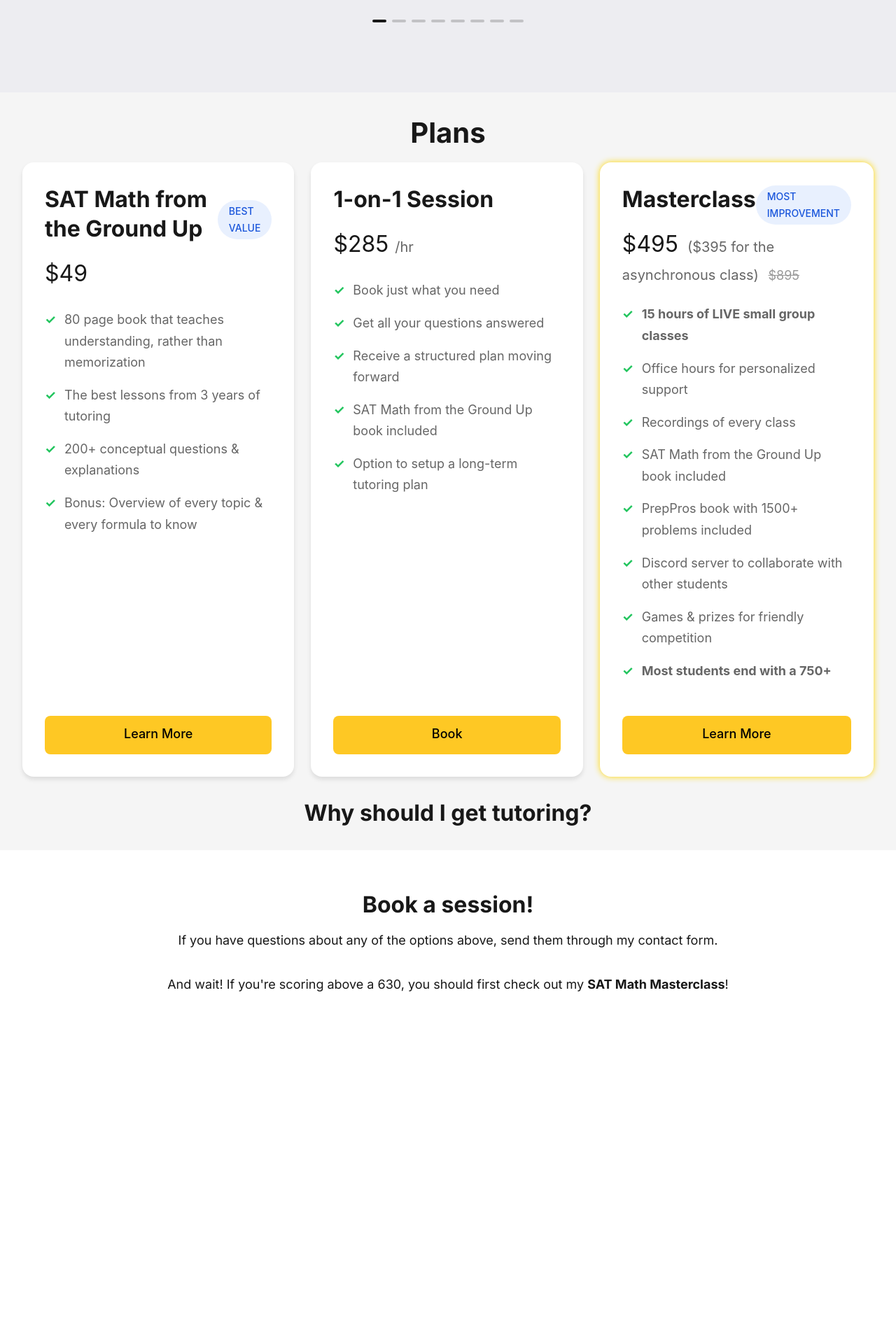
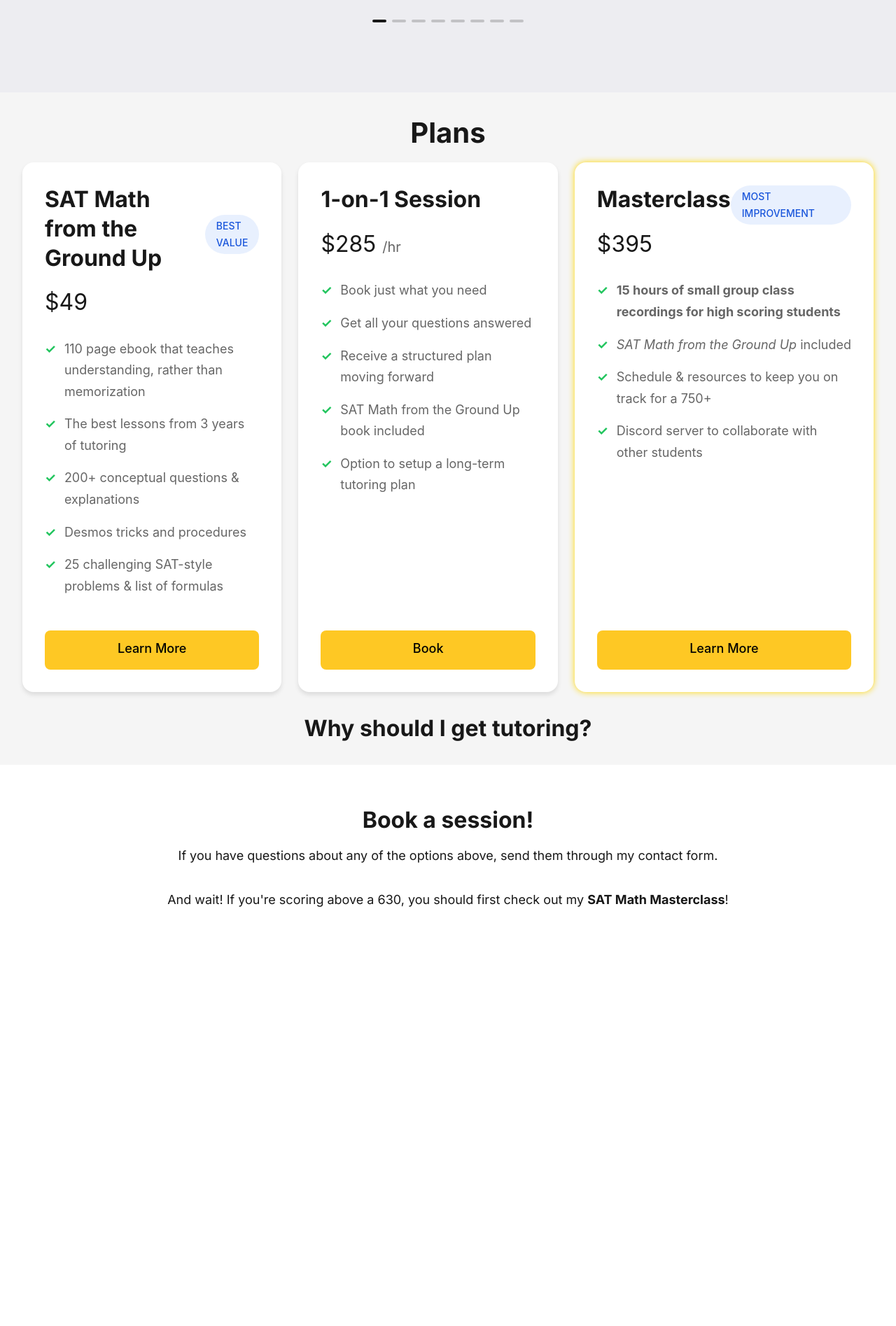
Before and after one commit to qExobyte/qExobyte.github.io, a Jekyll site: the page built from index.html, in a window 1280 px wide. Shown: the part 1405-3300 px from the top of the page at 70% size. Built offline with Jekyll 4.4.1, drawn with Linux system fonts in a browser that asks for light colours; nearby versions of some CDN libraries; some web fonts are replaced.

Commit message:
masterclass update

```diff
--- /dev/null
+++ b/_includes/masterclass/async-list-no-x.html
@@ -0,0 +1,7 @@
+<ul class="feature-list">
+    <!--    <li class="feature-item">Remaining LIVE small group classes for ambitious students</li>-->
+    <li class="feature-item"><b>15 hours of small group class recordings for high scoring students</b></li>
+    <li class="feature-item"><i style="white-space: nowrap;">SAT Math from the Ground Up</i>&nbsp;included</li>
+    <li class="feature-item">Schedule & resources to keep you on track for a 750+</li>
+    <li class="feature-item">Discord server to collaborate with other students</li>
+</ul>
--- a/_includes/masterclass/async.html
+++ b/_includes/masterclass/async.html
@@ -1,8 +1,6 @@
 <div style="text-align: center; margin-top: 3rem;">
         <div style="max-width: 600px; text-align: center; margin: auto;">
-            <h3 style="margin-bottom: 1rem; font-weight: normal;">The live cohort for this SAT has already begun. </h3>
-            <br>
-            <h3>However, you can join the class <b>asynchronously</b>, watching the October cohort's recordings and studying the materials at your own pace.</h3>
+            <h3>Or get started right away with the <b>asynchronous class</b>, watching the October cohort's recordings and studying the materials at your own pace.</h3>
         </div>
 </div>
 
--- a/_includes/masterclass/interest.html
+++ b/_includes/masterclass/interest.html
@@ -19,7 +19,7 @@
     <div class="pricing-wrapper" style="background-color: #FFFFFF;">
         <div class="pricing-container">
             <div class="pricing-card" style="max-width: 600px; margin: auto;">
-                <h3>Fill out the interest form and I'll be in touch:</h3>
+                <h3>Claim your spot on the waitlist:</h3>
                 <div style="text-align: center; margin-top: 2rem;">
                     <a href="https://forms.gle/c3snjhAjX2MGu4EC8" class="enroll-button" target="_blank"><b>Send interest</b></a>
                 </div>
--- a/_includes/section-pricing.html
+++ b/_includes/section-pricing.html
@@ -27,10 +27,11 @@
                     </span>
                 </div>
                 <ul class="feature-list">
-                    <li class="feature-item">80 page book that teaches understanding, rather than memorization</li>
+                    <li class="feature-item">110 page ebook that teaches understanding, rather than memorization</li>
                     <li class="feature-item">The best lessons from 3 years of tutoring</li>
                     <li class="feature-item">200+ conceptual questions & explanations</li>
-                    <li class="feature-item">Bonus: Overview of every topic & every formula to know</li>
+                    <li class="feature-item">Desmos tricks and procedures</li>
+                    <li class="feature-item">25 challenging SAT-style problems & list of formulas</li>
                 </ul>
                 <a href="/book">
                     <button class="enroll-button">Learn More</button>
@@ -81,7 +82,7 @@
                     <span class="original-price">{% if  site.data.settings.stats.class-sale %}${{site.data.settings.stats.class }}{% endif %}</span>
                 </div>
                 {% if site.data.settings.stats.late %}
-                    {% include masterclass/async-list.html %}
+                    {% include masterclass/async-list-no-x.html %}
                 {% else %}
                     {% include masterclass/list.html %}
                 {% endif %}
--- a/_sass/carousel.scss
+++ b/_sass/carousel.scss
@@ -12,6 +12,8 @@
   padding: 10px 0; /* Adjusted padding to better fit pill height */
   border: 2px solid black;
   border-radius: 24px; /* Matches the outer border radius */
+  max-width: 800px;
+  margin: auto;
 }
 
 .tab-item {
```
Also changed, not shown: _data/settings.yml (+4 -4 lines), _includes/masterclass/cohorts.html (+10 -22 lines).
